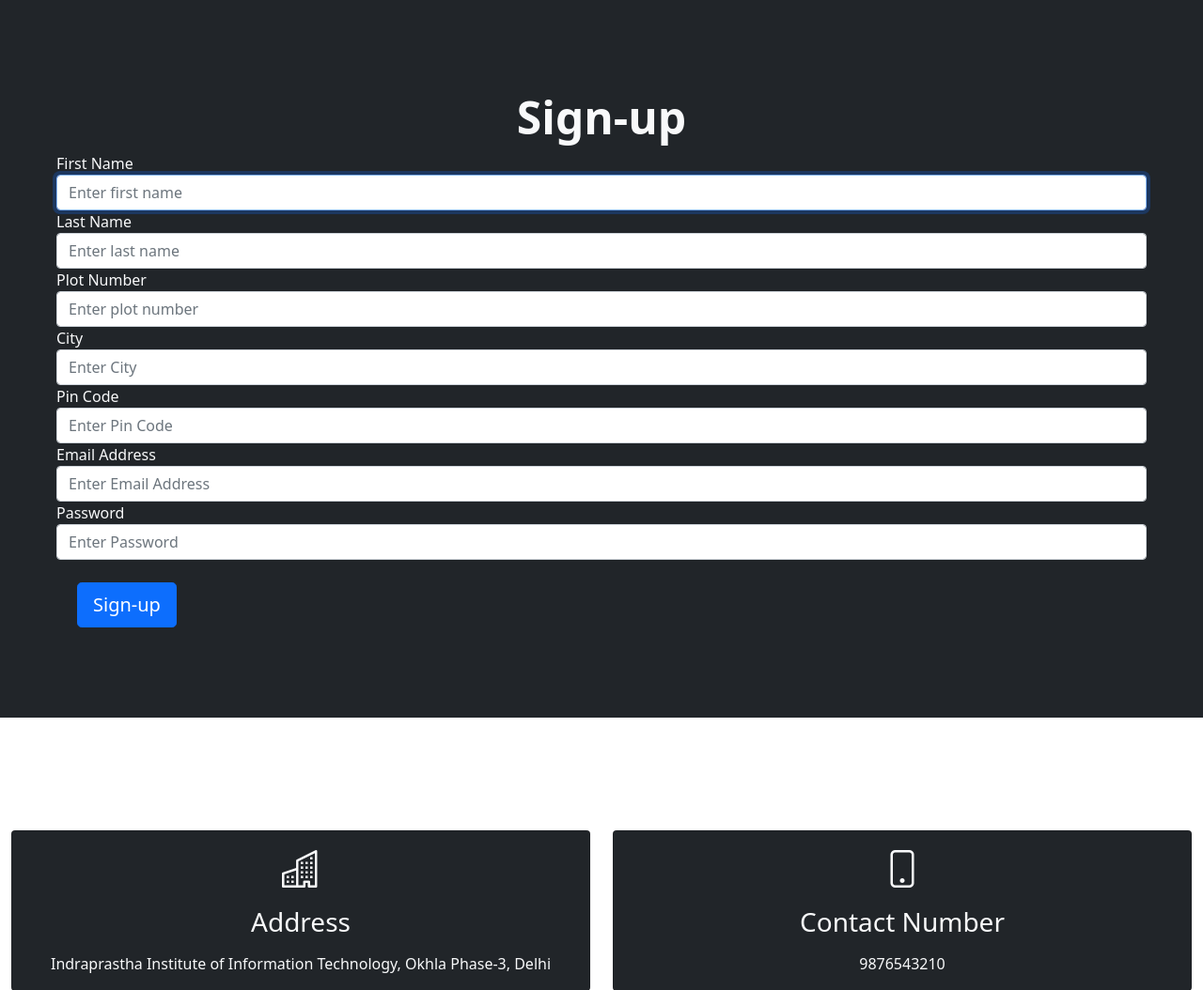
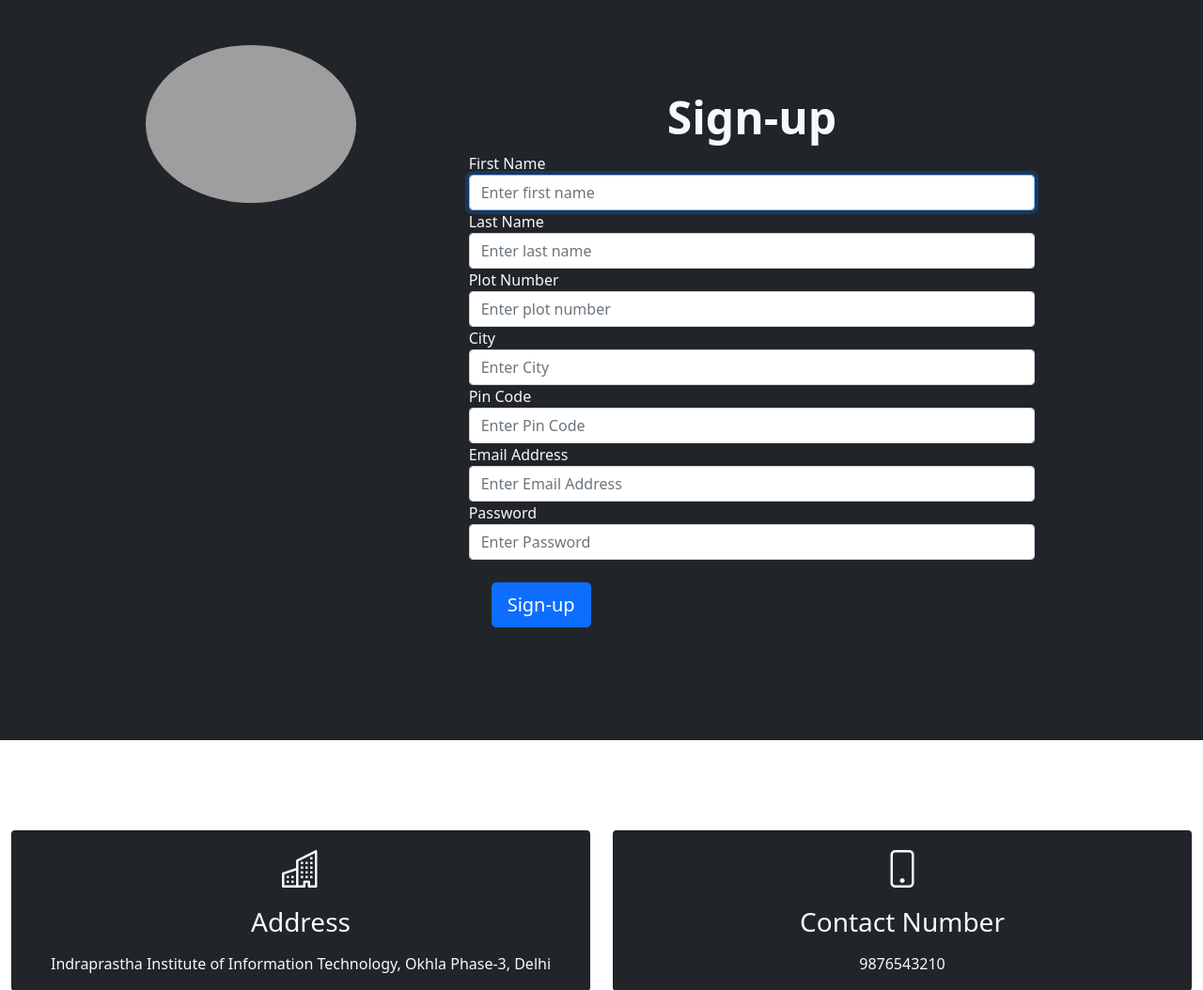
Before and after one commit to madhava20217/Online-Shopping-Portal, a Flask app: template Client_server/emp_portal/templates/sign_up_vendor.html in a window 1280 px wide. Shown: the part 72-1126 px from the top of the page at 94% size. Run offline with Flask 2, Linux system fonts and the light colour scheme; the template is opened without the code that fills it, so the values that code supplies are empty; grey boxes are pictures that could not be loaded.

Commit message:
templates
Co-authored-by: atyant20039 <atyant20039@users.noreply.github.com>

```diff
--- a/Client_server/emp_portal/templates/delivery_emp_dashboard.html
+++ b/Client_server/emp_portal/templates/delivery_emp_dashboard.html
@@ -24,6 +24,10 @@
             </a>
         </div>
     </nav>
+
+    {% for mesg in get_flashed_messages() %}
+        <h1 class="h1 text-info bg-dark m-0 text-center"> {{ mesg }} </h1>
+    {% endfor %}
 
     <!--Heading-->
     <section class="bg-dark text-light p-5 text-sm-start">
--- a/Client_server/emp_portal/templates/home.html
+++ b/Client_server/emp_portal/templates/home.html
@@ -42,8 +42,7 @@
     </nav>
 
     {% for mesg in get_flashed_messages() %}
-    <h1 class="h1 text-info bg-dark m-0 text-center"> {{ mesg }} </h1>
-    {}
+        <h1 class="h1 text-info bg-dark m-0 text-center"> {{ mesg }} </h1>
     {% endfor %}
 
     <!--Showcase-->
--- a/Client_server/emp_portal/templates/sign_up_vendor.html
+++ b/Client_server/emp_portal/templates/sign_up_vendor.html
@@ -44,7 +44,13 @@
     <h1 class="h1 text-info bg-dark m-0 text-center"> {{ mesg }} </h1>
     {% endfor %}
 
-    <div class="p-5 mb-4 bg-dark text-light">
+
+    <div class="row bg-dark text-light m-0">
+        <div class="col-md-1"></div>
+        <div class="p-5 mb-4 bg-dark text-light col-md-3 align-end ">
+            <img src="https://i.imgflip.com/6dkafp.jpg" alt="PLEASE, join us" class="img-fluid rounded-circle">
+        </div>
+        <div class="p-5 mb-4 bg-dark text-light col-md-7 align-end">
             <div class="container-fluid py-5">
                 <h1 class="display-5 fw-bold text-center color-white">
                     Sign-up
@@ -84,6 +90,8 @@
                 </form>
             </div>
         </div>
+        <div class="col-md-1"></div>
+    </div>
 
     <!--Footer-->
     <footer class="mt-0 mt-auto bg-bright text-dark p-5 relative-bottom-0 text-center text-sm-start p-lg-0 pt-lg-5">
--- a/Database/indexes.sql
+++ b/Database/indexes.sql
@@ -29,7 +29,6 @@ create index Complains_employee on Complains(service_employee_id);
 
 create index Supply_product on Supply(product_id);
 
-create index
 
 /* create index Price_index on Product(Price); */
 /*
--- a/Database/views.sql
+++ b/Database/views.sql
@@ -75,6 +75,11 @@ create view Customer_Complaints as (
     from employee, complains natural join customer
     where complains.service_employee_id =  employee.employee_id
 );
+create view Most_valuable_customer as(
+select customer_id,rank() over (order by total_order_cost desc) as customer_rank from
+(select Customer_id,sum(Total_Price) as total_order_cost from Transaction natural join Orders
+ group by Customer_id) as T order by customer_rank);
+
 
 select * from customer_complaints;
 
@@ -179,6 +184,8 @@ grant select on Customer_Order to Service_Emp_role;
 grant select on Customer_Cart to Service_Emp_role;
 grant select on Customer_Complaints to Service_Emp_role;
 
+
+grant select on Most_valuable_customer to Service_Emp_role;
 grant select on Delivery_Guy to Deliver_Guy_role;
 
 grant select on Warehouse_Worker_view to Warehouse_Worker_role;
```
Also changed, not shown: Client_server/emp_portal/templates/service_emp_dashboard.html (+5 -5 lines), Client_server/emp_portal/templates/vendor_dashboard.html (+9 -1 lines). Lines whose indentation alone changed are shown as unchanged.
